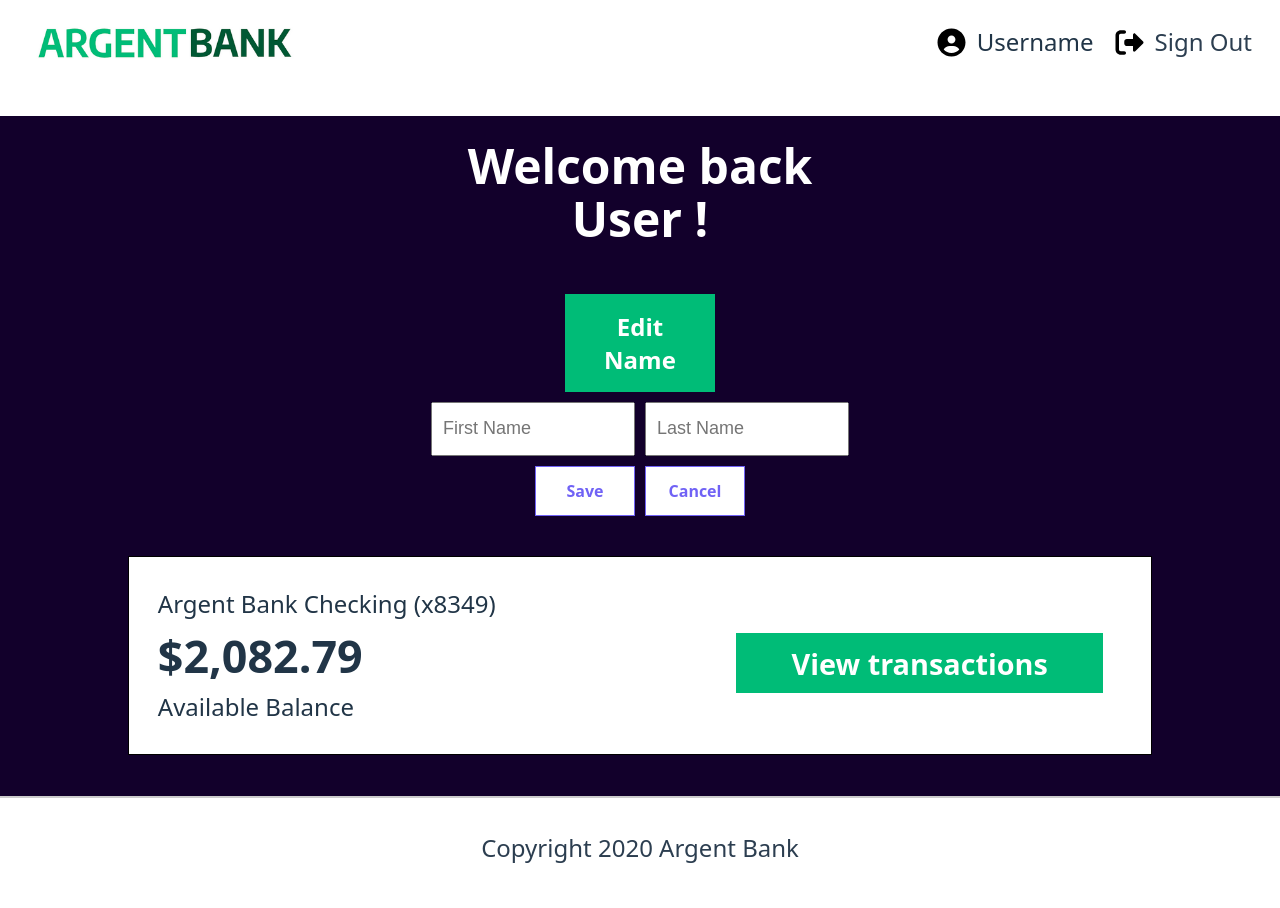
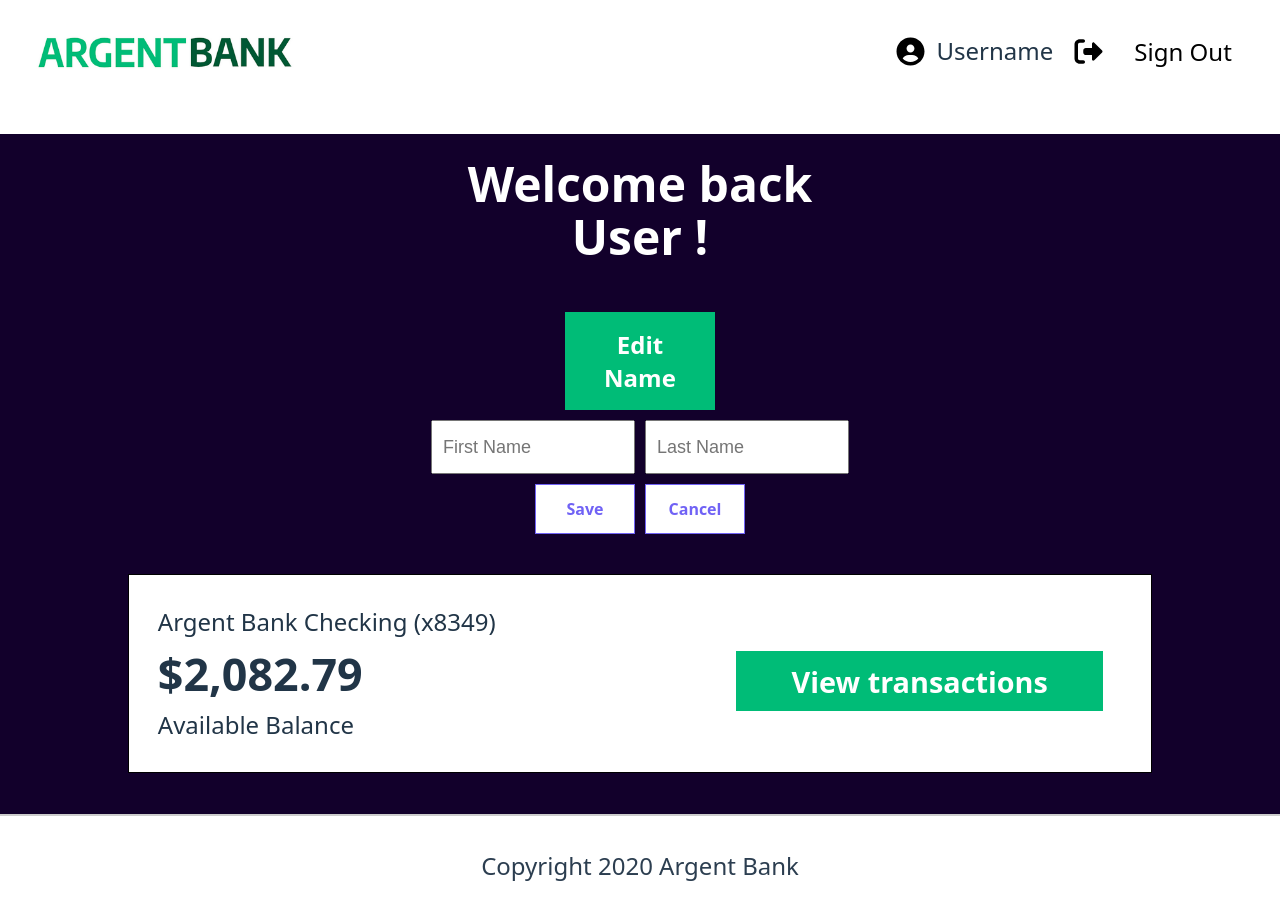
Before and after one commit to Das-F/P13-Bank-API, a React (Vite) app: page /sign-in/user in a window 1280 px wide. Built offline with nearby package versions, Linux system fonts and the light colour scheme.

Commit message:
usenavigate added

```diff
--- a/src/components/Header-sign-out.jsx
+++ b/src/components/Header-sign-out.jsx
@@ -1,10 +1,24 @@
 import "../styles/Header-sign-out.css";
-import { Link } from "react-router-dom";
+import { useNavigate } from "react-router-dom";
 import logo from "../assets/img/argentBankLogo.png";
 import icon from "../assets/img/circle-user-solid-full.svg";
 import logoutIcon from "../assets/img/sign-out-icon.svg";
 
 function HeaderSignOut() {
+  const navigate = useNavigate();
+
+  const handleSignOut = () => {
+    // Nettoyage basique du token si existant (localStorage/sessionStorage)
+    try {
+      localStorage.removeItem("authToken");
+      sessionStorage.removeItem("authToken");
+      localStorage.setItem("logout-event", Date.now());
+    } catch (e) {
+      // si l'accès au storage échoue, on ignore silencieusement
+    }
+    navigate("/sign-in");
+  };
+
   return (
     <nav className="nav">
       <div className="nav-container">
@@ -15,12 +29,13 @@ function HeaderSignOut() {
           <img className="nav-icon" src={icon} alt="User Icon" />
           <h3 className="nav-username">Username</h3>
           <img className="nav-icon" src={logoutIcon} alt="Logout Icon" />
-          <Link className="nav-link" to="./sign-in">
+          <button className="nav-link" onClick={handleSignOut}>
             <h3>Sign Out</h3>
-          </Link>
+          </button>
         </div>
       </div>
     </nav>
   );
 }
+
 export default HeaderSignOut;
--- a/src/pages/Sign-in.jsx
+++ b/src/pages/Sign-in.jsx
@@ -1,10 +1,19 @@
 import "../styles/Sign-in.css";
-import { Link } from "react-router-dom";
+import { useNavigate } from "react-router-dom";
 import icon from "../assets/img/circle-user-solid-full.svg";
 import HeaderSignIn from "../components/Header-sign-in";
 import Footer from "../components/Footer";
 
 function SignIn() {
+  const navigate = useNavigate();
+
+  const handleSubmit = (e) => {
+    e.preventDefault();
+    // Ici on pourrait ajouter la logique d'authentification.
+    // Pour l'instant on navigue simplement vers la page utilisateur.
+    navigate("/sign-in/user");
+  };
+
   return (
     <>
       <HeaderSignIn />
@@ -13,7 +22,7 @@ function SignIn() {
           <div className="sign-in-box">
             <img className="nav-user-icon" src={icon} alt="User Icon" />
             <h1>Sign In</h1>
-            <form>
+            <form onSubmit={handleSubmit}>
               <div className="input-wrapper">
                 <label htmlFor="username" className="form-text">
                   Username
@@ -32,9 +41,9 @@ function SignIn() {
                   <h4>Remember me</h4>
                 </label>
               </div>
-              <Link to="/sign-in/user" className="sign-in-button">
+              <button className="sign-in-button" type="submit">
                 Sign In
-              </Link>
+              </button>
             </form>
           </div>
         </section>
@@ -43,4 +52,5 @@ function SignIn() {
     </>
   );
 }
+
 export default SignIn;
--- a/src/pages/User.jsx
+++ b/src/pages/User.jsx
@@ -1,5 +1,4 @@
 import "../styles/User.css";
-import { Link } from "react-router-dom";
 import HeaderSignOut from "../components/Header-sign-out";
 import Footer from "../components/Footer";
 import EditName from "../components/Edit-name";
--- a/src/styles/Header-sign-out.css
+++ b/src/styles/Header-sign-out.css
@@ -47,7 +47,8 @@
   text-decoration: none;
   margin-right: 0.5rem;
   font-weight: bold;
-  color: #2c3e50;
+  color: #000000;
+  background-color: #ffffff;
 }
 
 .nav-link:hover {
```
